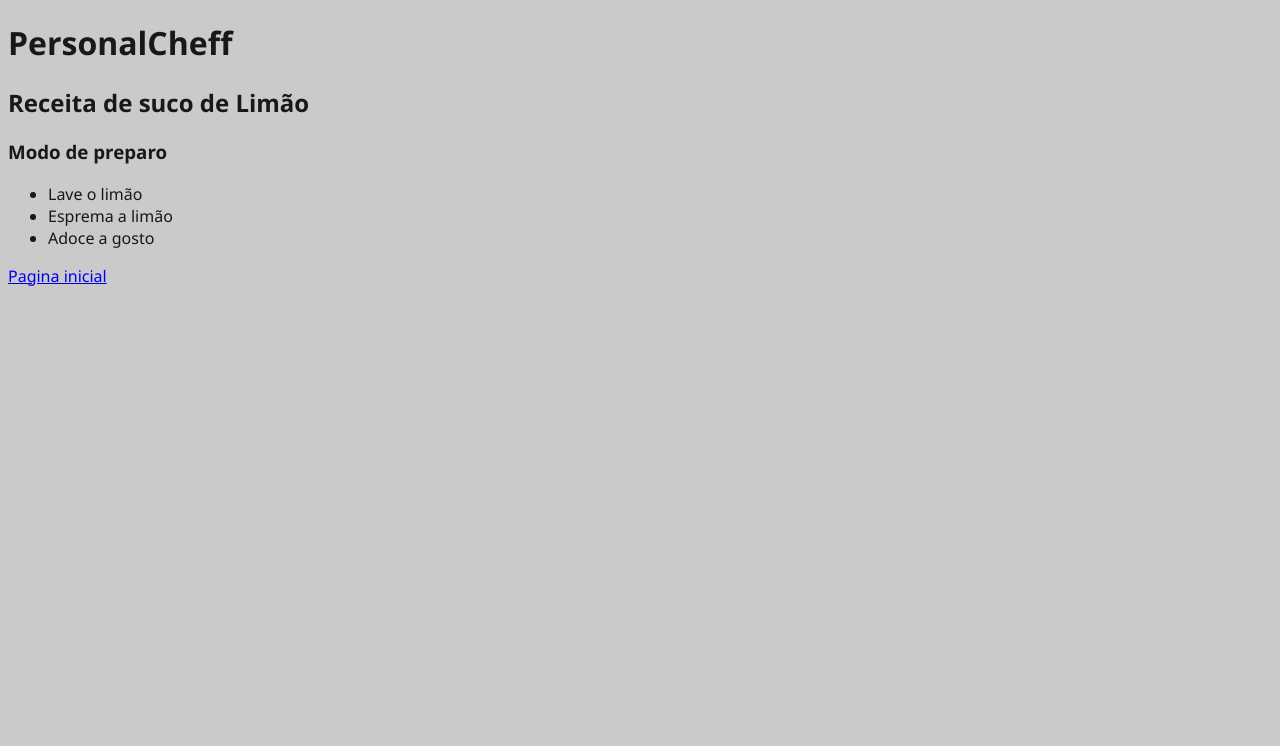
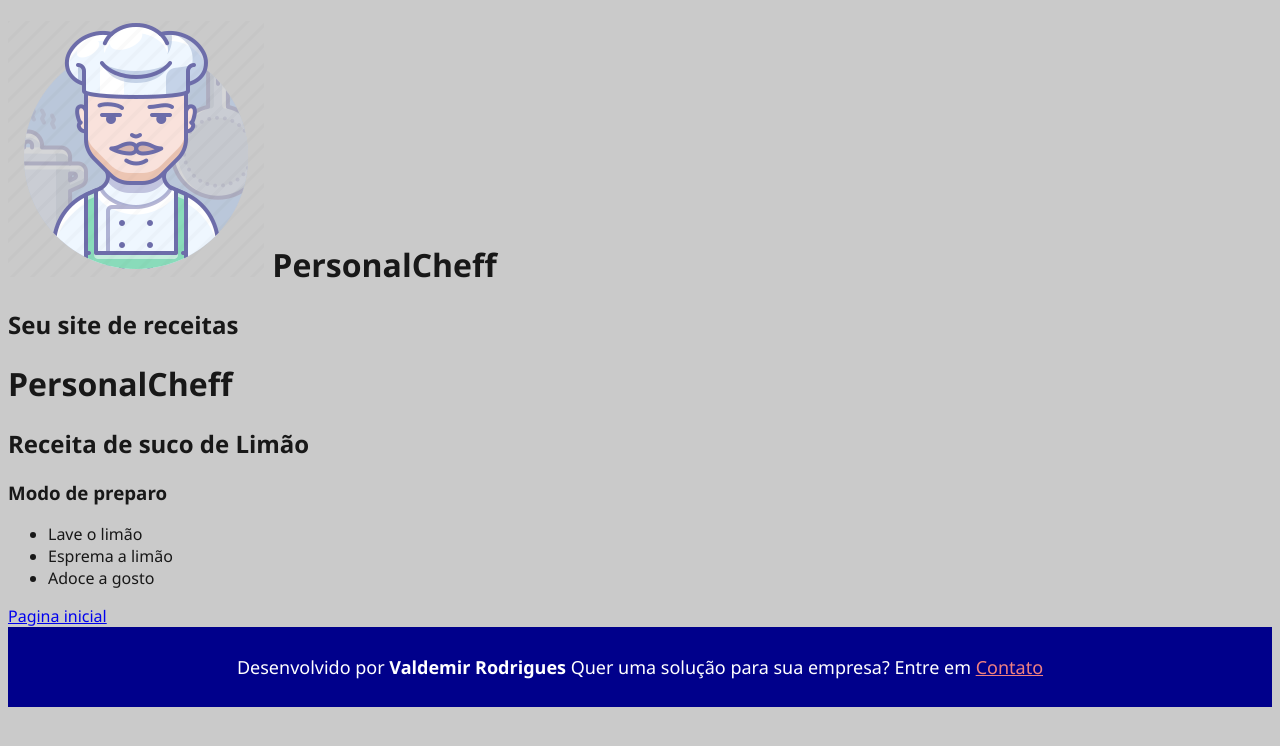
Before and after one commit to ValdemirRodrigues/PersonalCheff1, a Django app: page /sucodelimao in a window 1280 px wide. Shown: the top 746 px of the page. Run offline with Django 3.2, Linux system fonts and the light colour scheme.

Commit message:
separando em  partials
separando o headr  e o footer

```diff
--- a/PersonalCheffProj/PersonalCheffProj/static/estilo.css
+++ b/PersonalCheffProj/PersonalCheffProj/static/estilo.css
@@ -14,4 +14,15 @@ body{
 
 .icone-suco{
     height: 20px;
+
 }
+footer{
+    text-align: center;
+    background-color: darkblue;
+    color: white;
+    font-size: 18px;
+    padding: 10px;
+}
+footer a{
+    color: lightcoral;
+}
--- /dev/null
+++ b/PersonalCheffProj/receitas/templates/partials/footer.html
@@ -0,0 +1,7 @@
+{% load static %}
+<footer>
+    <p>
+        Desenvolvido por <strong>Valdemir Rodrigues</strong>
+        Quer uma solução para sua empresa? Entre em <a href="mailto:valde_crodrigues@hotmail.com">Contato</a>
+    </p>
+</footer>
--- /dev/null
+++ b/PersonalCheffProj/receitas/templates/partials/header.html
@@ -0,0 +1,6 @@
+{% load static %}
+<h1>
+    <img src={% static 'logo.webp' %} class="imagem-logo">
+    PersonalCheff
+</h1>
+<h2>Seu site de receitas</h2>
--- a/PersonalCheffProj/receitas/templates/sucodelaranja.html
+++ b/PersonalCheffProj/receitas/templates/sucodelaranja.html
@@ -1,6 +1,7 @@
 {% extends 'base.html' %}
 {% load static %}
 {% block content%}
+{% include 'partials/header.html' %}
 
 
     <h1>PersonalCheff</h1>
@@ -14,5 +15,5 @@
 
     <a href="{% url 'index' %}">Pagina inicial</a>
 
-
+{% include 'partials/footer.html' %}
 {% endblock %}
--- a/PersonalCheffProj/receitas/templates/sucodelimao.html
+++ b/PersonalCheffProj/receitas/templates/sucodelimao.html
@@ -1,6 +1,8 @@
 {% extends 'base.html' %}
 {% load static %}
 {% block content%}
+{% include 'partials/header.html' %}
+
     <h1>PersonalCheff</h1>
     <h2>Receita de suco de Limão</h2>
     <h3>Modo de preparo </h3>
@@ -11,5 +13,5 @@
     </ul>
 
     <a href="{% url 'index' %}">Pagina inicial</a>
-
+{% include 'partials/footer.html' %}
 {% endblock %}
--- a/PersonalCheffProj/receitas/templates/sucodemorango.html
+++ b/PersonalCheffProj/receitas/templates/sucodemorango.html
@@ -1,6 +1,7 @@
 {% extends 'base.html' %}
 {% load static %}
 {% block content%}
+{% include 'partials/header.html' %}
     <h1>PersonalCheff</h1>
     <h2>Receita de suco de Morango</h2>
     <h3>Modo de preparo </h3>
@@ -11,5 +12,5 @@
         <li>Adoce a gosto</li>
     </ul>
     <a href="{% url 'index' %}">Pagina inicial</a>
-
+{% include 'partials/footer.html' %}
 {% endblock %}
```
Also changed, not shown: PersonalCheffProj/receitas/templates/index.html (+2 -7 lines), README.md.
